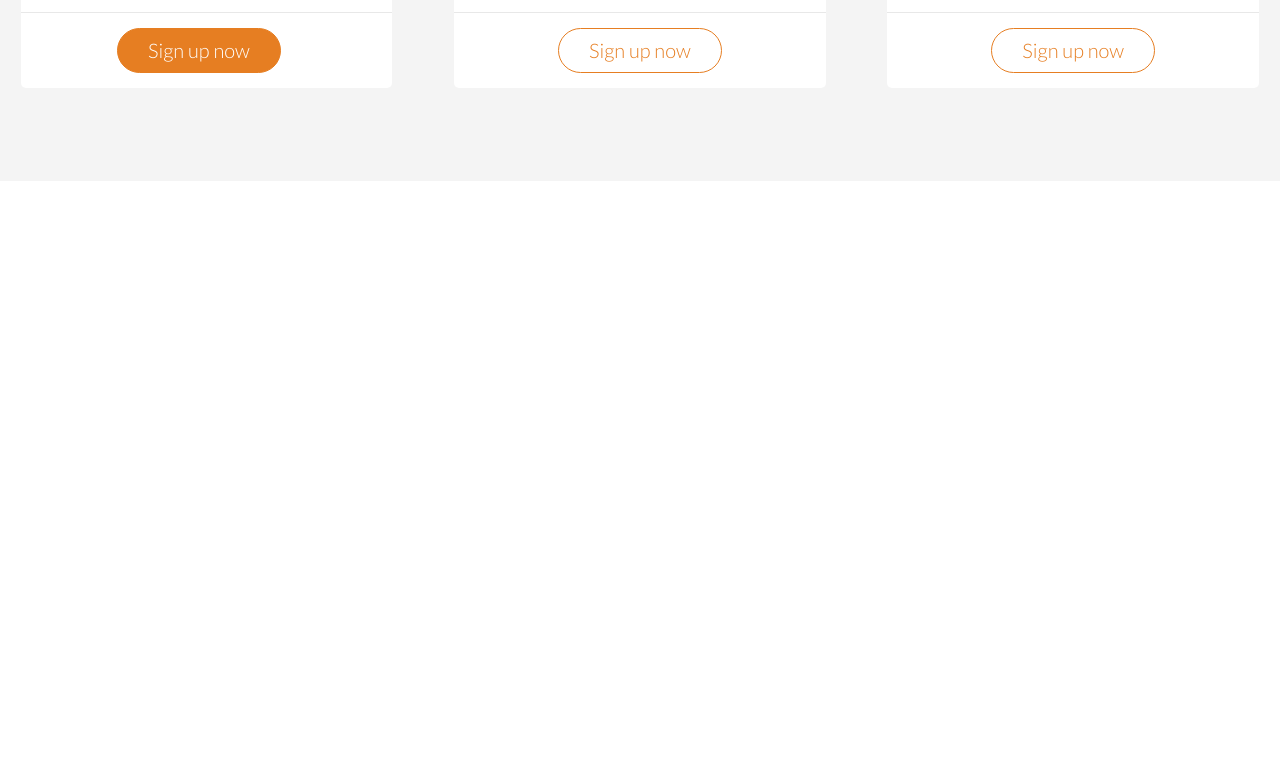
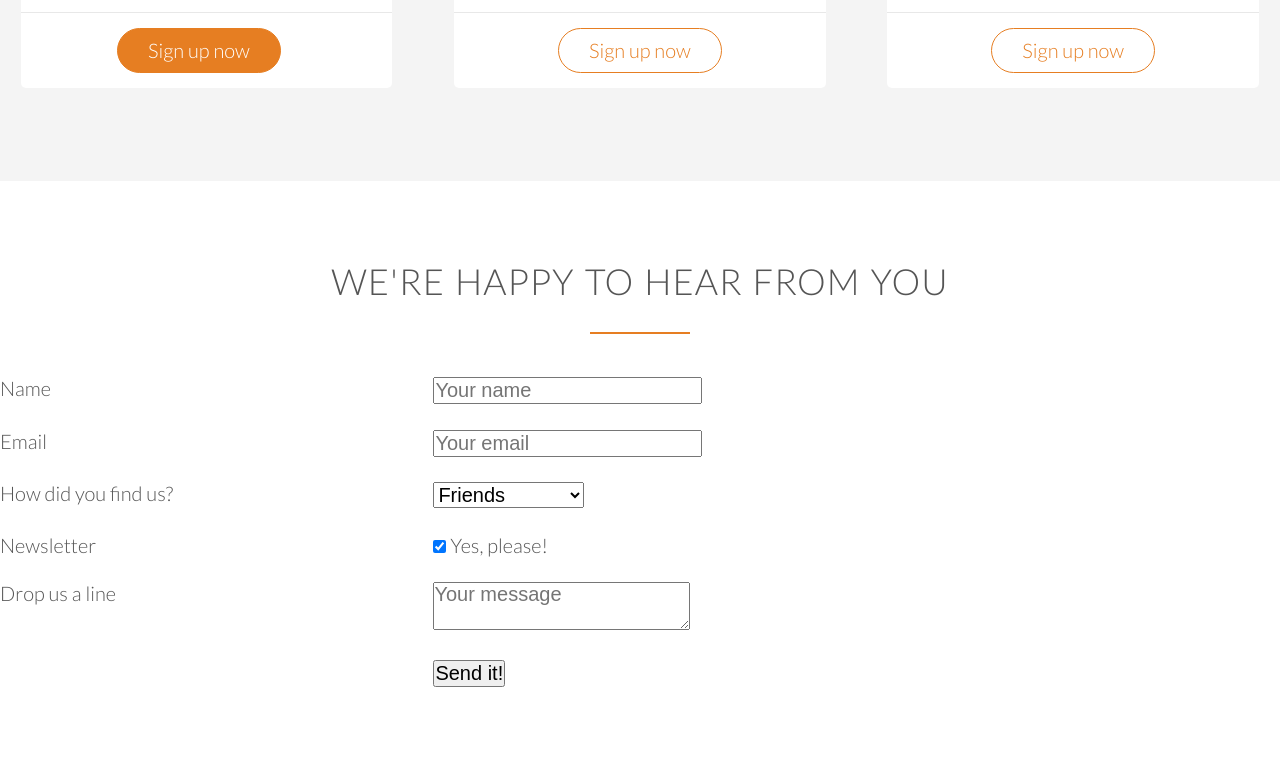
Before and after one commit to wetpaperbag/Omni_Site, a plain HTML site: page Index.html in a window 1280 px wide. Shown: the part 4443-5223 px from the top of the page. Before the commit the page ends 4624 px from the top, so only its background shows below. Drawn offline with Linux system fonts and the light colour scheme; files whose address does not match are found by name.

Commit message:
added and styled form section

```diff
--- a/Index.html
+++ b/Index.html
@@ -308,6 +308,73 @@
         </div>
     </section>
 
+    <section class="section-form">
+        <div class="row">
+        <h2>We're happy to hear from you</h2>
+        </div>
+        <div class="row">
+        <form method="post" action="#" class="contact-form">
+            <div class="row">
+                <div class="col span-1-of-3">
+                <label for="name">Name</label>
+                </div>
+                <div class="col span-2-of-3">
+                <input type="text" name="name" id="name"
+                       placeholder="Your name" required>
+                </div>
+            </div>
+            <div class="row">
+                <div class="col span-1-of-3">
+                <label for="email">Email</label>
+                </div>
+                <div class="col span-2-of-3">
+                <input type="email" name="email" id="email"
+                       placeholder="Your email" required>
+                </div>
+            </div>
+            <div class="row">
+                <div class="col span-1-of-3">
+                <label for="find-us">How did you find us?</label>
+                </div>
+                <div class="col span-2-of-3">
+                    <select name="find-us" id="find-us">
+                        <option value="friends" selected>Friends</option>
+                        <option value="search">Search engine</option>
+                        <option value="ad">Advertisement</option>
+                        <option value="other">Other</option>
+                    </select>
+                </div>
+            </div>
+              <div class="row">
+                <div class="col span-1-of-3">
+                <label>Newsletter</label>
+                </div>
+                <div class="col span-2-of-3">
+                <input type="checkbox" name="news" id="news"
+                       checked> Yes, please!
+                </div>
+            </div>
+            <div class="row">
+                <div class="col span-1-of-3">
+                <label>Drop us a line</label>
+                </div>
+                <div class="col span-2-of-3">
+                <textarea name="message" placeholder="Your message"></textarea>
+                </div>
+            </div>
+             <div class="row">
+                <div class="col span-1-of-3">
+                <label>&nbsp;</label>
+                </div>
+                <div class="col span-2-of-3">
+                <input type="submit" value="Send it!">
+                </div>
+            </div>
+
+            </form>
+
+        </div>
+        </section>
     </body>
 
 
@@ -317,22 +384,11 @@
 
 
 
-Plan 2:
+Fields to include:
+Name
+Email
 
-
-
-Order 24/7
-
-Free delivery
-
-
-Plan 3:
-
-
-Order from 8 am to 12 pm
-Free delivery
-
-
+Newsletter
 
 
 
```
Also changed, not shown: 1 other file.
